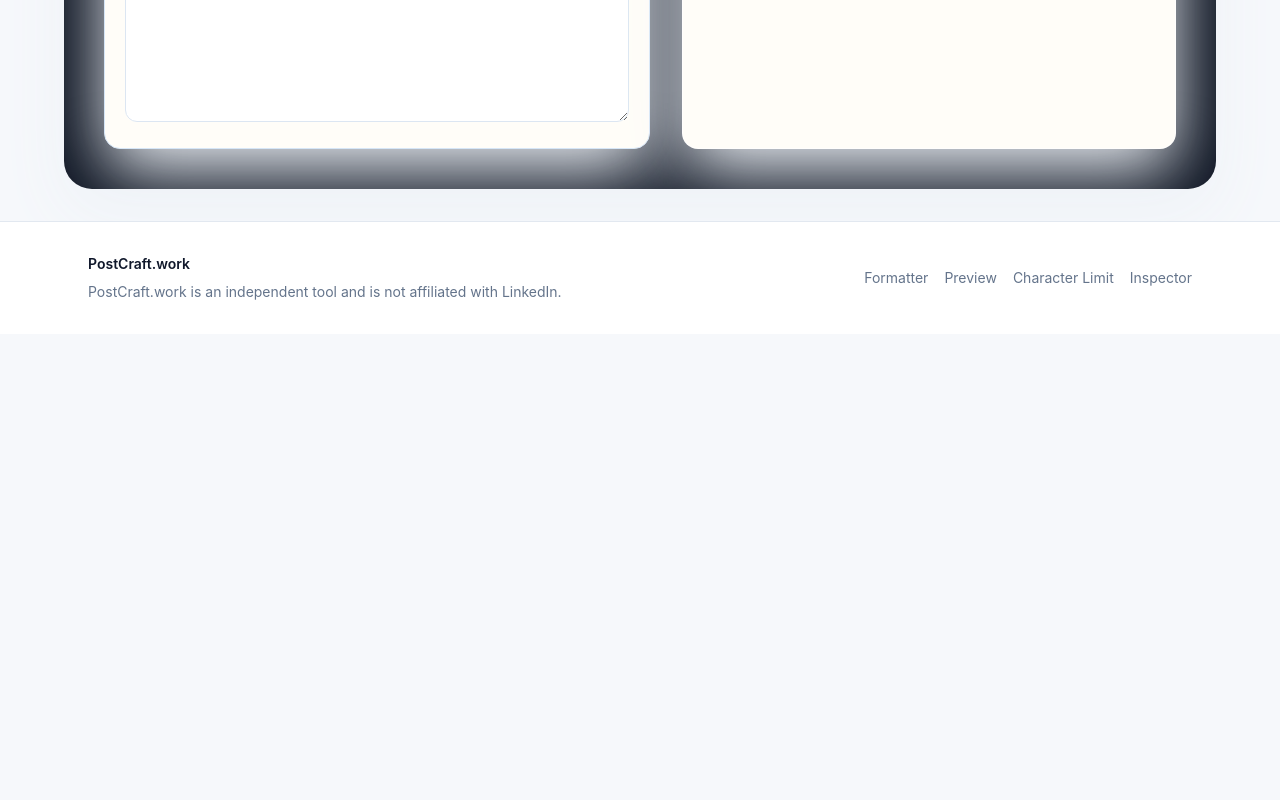
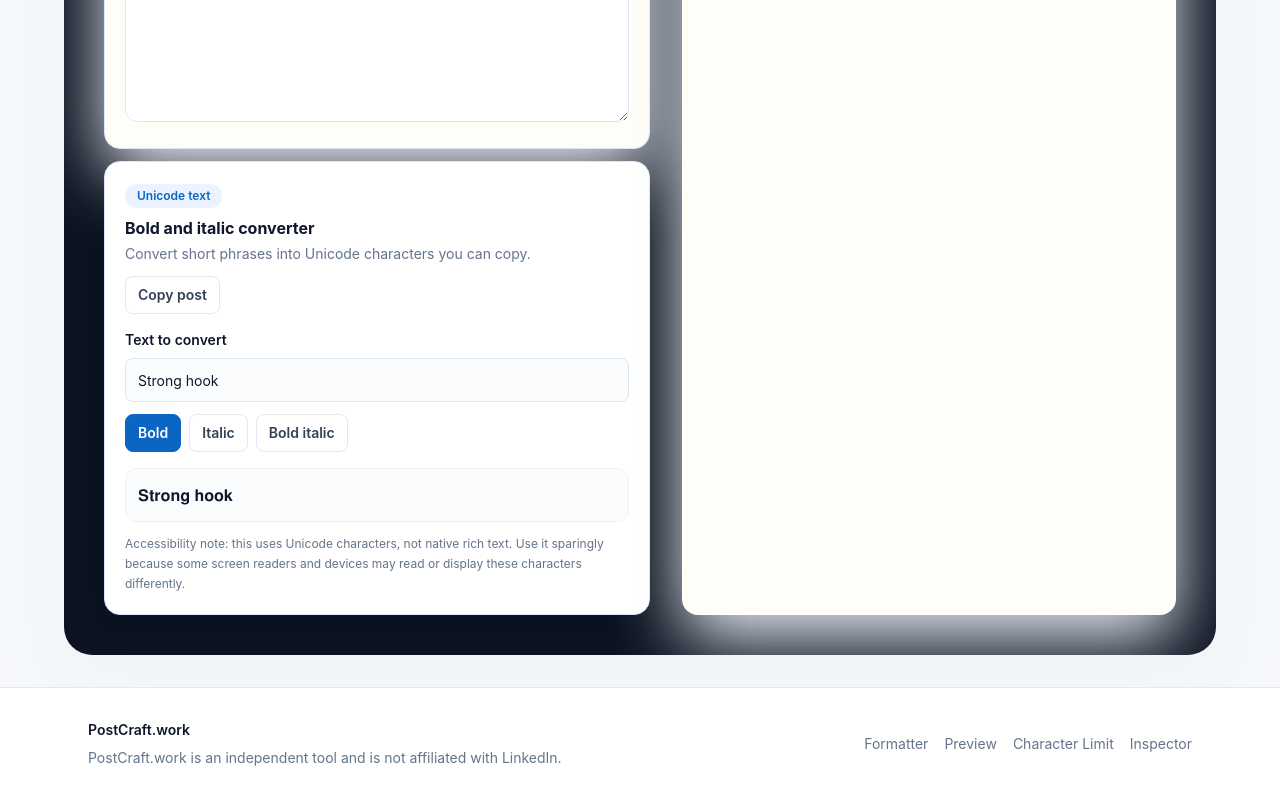
Before and after one commit to lk1ngaa7/PostCraftWork, a Nuxt app: page / in a window 1280 px wide. Shown: the part 1020-1820 px from the top of the page. Before the commit the page ends 1354 px from the top, so only its background shows below. Built offline with nearby package versions, Linux system fonts and the light colour scheme.

Commit message:
feat: add unicode text converter

```diff
--- a/components/post/PostWorkspace.vue
+++ b/components/post/PostWorkspace.vue
@@ -24,6 +24,7 @@
         @clear="clearPost"
       />
       <PostEditor v-model="postText" class="mt-3" @use-example="useExample" @clear="clearPost" />
+      <UnicodeTextConverter class="mt-3" />
     </div>
 
     <aside class="min-w-0 rounded-2xl border border-white/70 bg-[#FFFDF8] p-5 shadow-soft" aria-label="Workspace preview and stats">
--- /dev/null
+++ b/components/post/UnicodeTextConverter.vue
@@ -0,0 +1,68 @@
+<template>
+  <section class="rounded-2xl border border-[#D6E6F7] bg-white p-4 text-ink shadow-subtle sm:p-5">
+    <div class="flex flex-wrap items-start justify-between gap-3">
+      <div>
+        <p class="mb-2 inline-flex rounded-full bg-[#EAF3FF] px-3 py-1 text-xs font-semibold text-professional">
+          Unicode text
+        </p>
+        <h2 class="text-base font-bold text-ink">Bold and italic converter</h2>
+        <p class="mt-1 text-sm text-muted">Convert short phrases into Unicode characters you can copy.</p>
+      </div>
+      <CopyButton :text="convertedText" />
+    </div>
+
+    <label for="unicode-input" class="mt-4 block text-sm font-semibold text-ink">Text to convert</label>
+    <input
+      id="unicode-input"
+      v-model="sourceText"
+      class="mt-2 h-11 w-full rounded-lg border border-[#DCE6F2] bg-[#FBFCFE] px-3 text-sm outline-none transition focus:border-professional focus:bg-white focus:ring-4 focus:ring-blue-100"
+      placeholder="Type a headline or short phrase"
+    >
+
+    <div class="mt-3 flex flex-wrap gap-2" role="group" aria-label="Unicode text style">
+      <button
+        v-for="option in options"
+        :key="option.value"
+        type="button"
+        class="rounded-lg border px-3 py-2 text-sm font-semibold transition"
+        :class="styleMode === option.value ? 'border-professional bg-professional text-white' : 'border-border bg-white text-slate-700 hover:border-professional hover:text-professional'"
+        @click="styleMode = option.value"
+      >
+        {{ option.label }}
+      </button>
+    </div>
+
+    <output class="mt-4 block min-h-12 rounded-xl border border-soft bg-[#FBFCFE] p-3 text-base leading-7 text-ink">
+      {{ convertedText || 'Converted text appears here.' }}
+    </output>
+
+    <p class="mt-3 text-xs leading-5 text-muted">
+      Accessibility note: this uses Unicode characters, not native rich text. Use it sparingly because some screen readers and devices may read or display these characters differently.
+    </p>
+  </section>
+</template>
+
+<script setup lang="ts">
+const { toBold, toItalic, toBoldItalic } = useUnicodeText()
+
+type StyleMode = 'bold' | 'italic' | 'boldItalic'
+
+const sourceText = ref('Strong hook')
+const styleMode = ref<StyleMode>('bold')
+
+const options: Array<{ label: string, value: StyleMode }> = [
+  { label: 'Bold', value: 'bold' },
+  { label: 'Italic', value: 'italic' },
+  { label: 'Bold italic', value: 'boldItalic' }
+]
+
+const convertedText = computed(() => {
+  if (styleMode.value === 'italic') {
+    return toItalic(sourceText.value)
+  }
+  if (styleMode.value === 'boldItalic') {
+    return toBoldItalic(sourceText.value)
+  }
+  return toBold(sourceText.value)
+})
+</script>
--- /dev/null
+++ b/composables/useUnicodeText.ts
@@ -0,0 +1,9 @@
+import { toBold, toBoldItalic, toItalic } from '~/utils/unicodeText'
+
+export function useUnicodeText() {
+  return {
+    toBold,
+    toItalic,
+    toBoldItalic
+  }
+}
--- /dev/null
+++ b/utils/unicodeText.ts
@@ -0,0 +1,42 @@
+type UnicodeStyle = 'bold' | 'italic' | 'boldItalic'
+
+const ranges: Record<UnicodeStyle, { upper: number, lower: number }> = {
+  bold: { upper: 0x1d400, lower: 0x1d41a },
+  italic: { upper: 0x1d434, lower: 0x1d44e },
+  boldItalic: { upper: 0x1d468, lower: 0x1d482 }
+}
+
+const digitStart = 0x1d7ce
+
+function convertChar(char: string, style: UnicodeStyle) {
+  const code = char.codePointAt(0)
+  if (!code) {
+    return char
+  }
+
+  if (code >= 65 && code <= 90) {
+    return String.fromCodePoint(ranges[style].upper + code - 65)
+  }
+
+  if (code >= 97 && code <= 122) {
+    return String.fromCodePoint(ranges[style].lower + code - 97)
+  }
+
+  if (code >= 48 && code <= 57) {
+    return String.fromCodePoint(digitStart + code - 48)
+  }
+
+  return char
+}
+
+export function toBold(input: string) {
+  return [...input].map((char) => convertChar(char, 'bold')).join('')
+}
+
+export function toItalic(input: string) {
+  return [...input].map((char) => convertChar(char, 'italic')).join('')
+}
+
+export function toBoldItalic(input: string) {
+  return [...input].map((char) => convertChar(char, 'boldItalic')).join('')
+}
```
